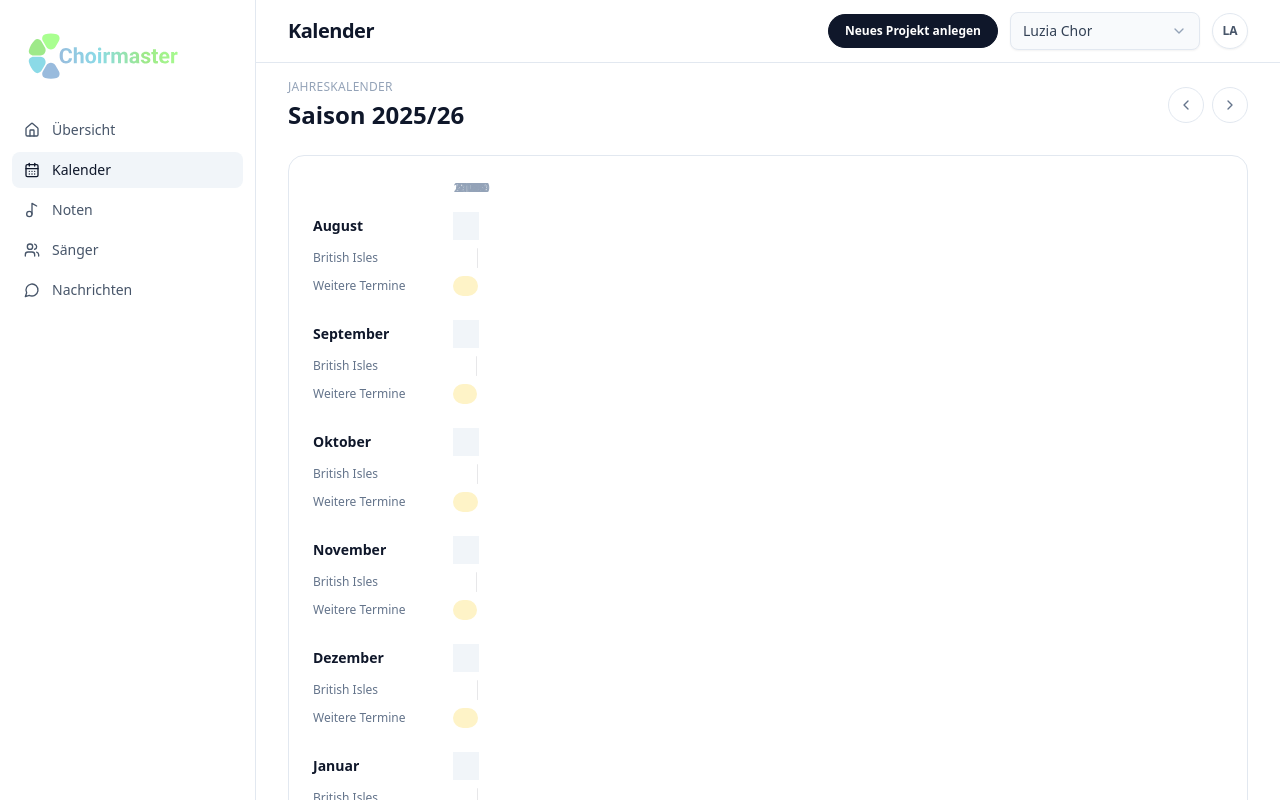
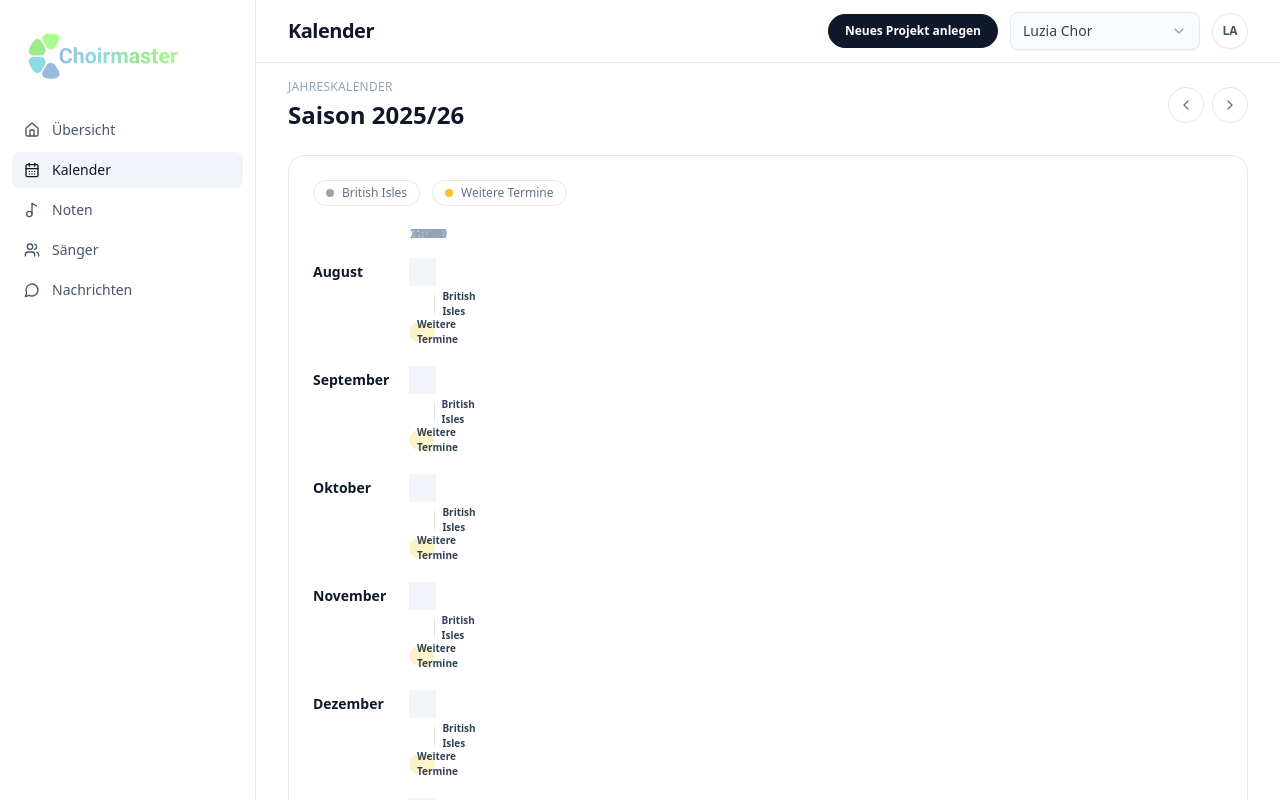
Before and after one commit to TechvibeVentures/Choirmaster, a Next.js app: page /calendar in a window 1280 px wide. Shown: the top 800 px of the page. Built offline with nearby package versions, Linux system fonts and the light colour scheme.

Commit message:
Refine calendar grid layout

```diff
--- a/app/(app)/calendar/page.tsx
+++ b/app/(app)/calendar/page.tsx
@@ -31,6 +31,7 @@ type ProjectTrack = {
 };
 
 const dayColumnsStyle = { gridTemplateColumns: "repeat(31, minmax(0, 1fr))" };
+const gridColsClass = "grid-cols-[96px_repeat(31,minmax(0,1fr))]";
 
 const getSeasonStartYear = (today: Date) =>
   today.getMonth() >= 7 ? today.getFullYear() : today.getFullYear() - 1;
@@ -160,7 +161,24 @@ export default function CalendarPage({
       </section>
 
       <section className="rounded-2xl border border-slate-200 bg-white p-4 md:p-6">
-        <div className="grid grid-cols-[140px_repeat(31,minmax(0,1fr))] items-center gap-y-2 text-xs text-slate-400">
+        <div className="flex flex-wrap items-center gap-3 text-xs text-slate-500">
+          {projectTracks.map((track) => (
+            <Link
+              key={track.id}
+              href={track.href ?? "/calendar"}
+              className="inline-flex items-center gap-2 rounded-full border border-slate-200 bg-white px-3 py-1 transition hover:border-slate-300 hover:text-slate-700"
+            >
+              <span className="h-2 w-2 rounded-full bg-slate-900/40" />
+              {track.name}
+            </Link>
+          ))}
+          <span className="inline-flex items-center gap-2 rounded-full border border-slate-200 bg-white px-3 py-1">
+            <span className="h-2 w-2 rounded-full bg-amber-400" />
+            {strings.calendar.extraEvents}
+          </span>
+        </div>
+
+        <div className={`mt-5 grid ${gridColsClass} items-center gap-y-2 text-xs text-slate-400`}>
           <div />
           <div className="grid" style={dayColumnsStyle}>
             {Array.from({ length: 31 }, (_, day) => (
@@ -174,7 +192,7 @@ export default function CalendarPage({
         <div className="mt-4 space-y-6">
           {months.map((month) => (
             <div key={`${month.year}-${month.monthIndex}`}>
-              <div className="grid grid-cols-[140px_repeat(31,minmax(0,1fr))] items-center">
+              <div className={`grid ${gridColsClass} items-center`}>
                 <div className="text-sm font-semibold text-slate-900 capitalize">
                   {month.label}
                 </div>
@@ -201,18 +219,9 @@ export default function CalendarPage({
                   return (
                     <div
                       key={`${month.year}-${month.monthIndex}-${track.id}`}
-                      className="grid grid-cols-[140px_repeat(31,minmax(0,1fr))] items-center"
+                      className={`grid ${gridColsClass} items-center`}
                     >
-                      {track.href ? (
-                        <Link
-                          href={track.href}
-                          className="text-xs text-slate-500 transition hover:text-slate-700"
-                        >
-                          {track.name}
-                        </Link>
-                      ) : (
-                        <div className="text-xs text-slate-500">{track.name}</div>
-                      )}
+                      <div />
                       <div className="grid" style={dayColumnsStyle}>
                         {bar ? (
                           track.href ? (
@@ -228,6 +237,9 @@ export default function CalendarPage({
                               }}
                               aria-label={`${track.name} öffnen`}
                             >
+                              <span className="absolute left-2 top-1/2 -translate-y-1/2 text-[10px] font-semibold text-slate-700">
+                                {track.name}
+                              </span>
                               {events.map((event, index) => {
                                 const day = getDateOnly(event.date).getDate();
                                 const position =
@@ -256,6 +268,9 @@ export default function CalendarPage({
                                 gridColumn: `${bar.startDay} / ${bar.endDay + 1}`
                               }}
                             >
+                              <span className="absolute left-2 top-1/2 -translate-y-1/2 text-[10px] font-semibold text-slate-700">
+                                {track.name}
+                              </span>
                               {events.map((event, index) => {
                                 const day = getDateOnly(event.date).getDate();
                                 const position =
```
